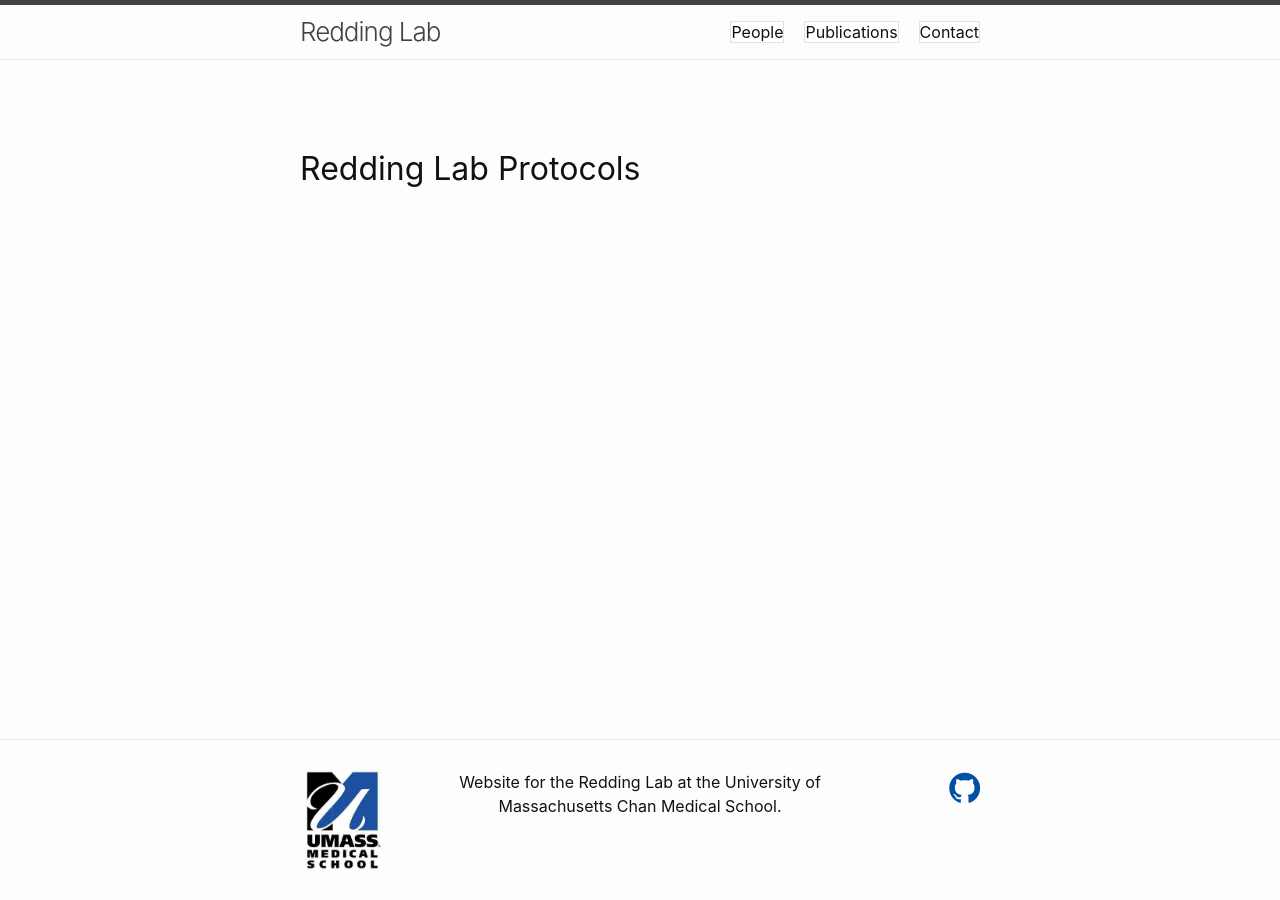
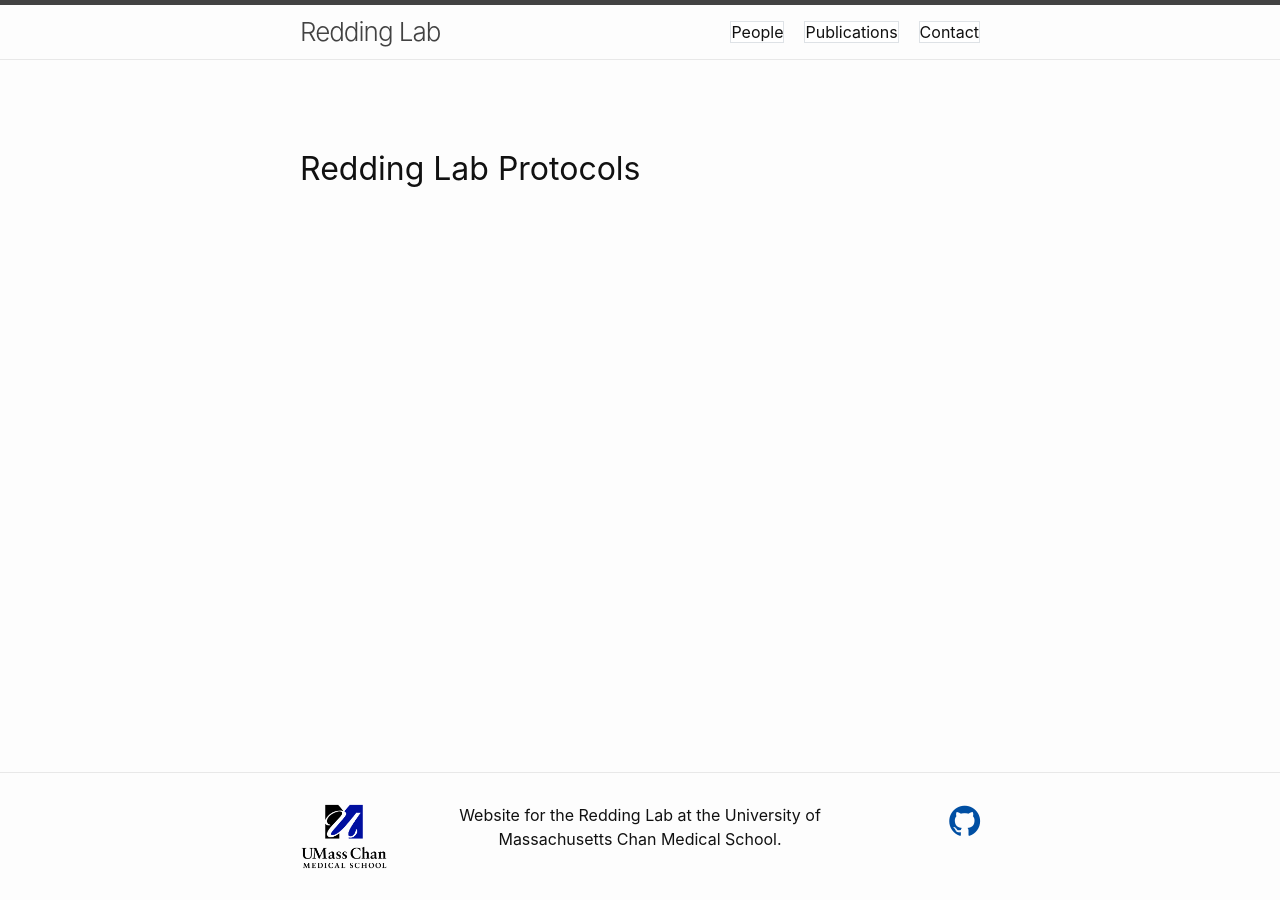
Before and after one commit to ReddingLab/ReddingLab.github.io, a Jekyll site: the page built from Protocols.md, in a window 1280 px wide. Built offline with Jekyll 4.4.1, drawn with Linux system fonts in a browser that asks for light colours.

Commit message:
footer update for new umass chan icon

```diff
--- a/_includes/footer.html
+++ b/_includes/footer.html
@@ -7,7 +7,7 @@
     <div class="row">
       <div class="col-md-2" align="left">
           <a href="https://www.umassmed.edu/bmp">
-          <img class="img-fluid mx-auto d-block" src="/static/img/pages/umass_logo.jpeg" alt="logo" style="max-height: 100px;">
+          <img class="img-fluid mx-auto d-block" src="/static/img/pages/UMassChan_Vertical_2Color.png" alt="logo" style="max-height: 100px;">
         </a>
       </div>
       <div class="col-md-8" align="center">
```
